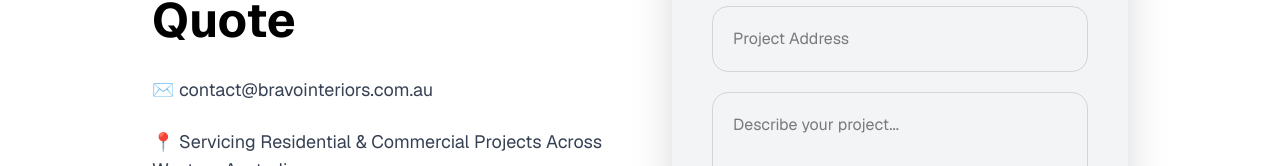
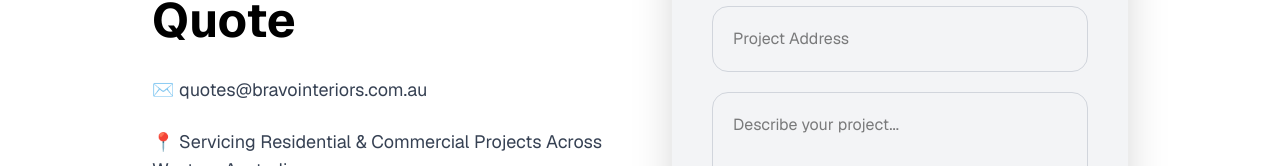
Before and after one commit to bravointeriors/Bravo-Interiors, a Next.js app: page / in a window 1280 px wide. Shown: the part 4707-4873 px from the top of the page. Built offline with nearby package versions, Linux system fonts and the light colour scheme.

Commit message:
update business email address

```diff
--- a/app/page.js
+++ b/app/page.js
@@ -383,7 +383,7 @@ const handleSubmit = async (e) => {
             </h2>
 
             <div className="space-y-6 text-lg text-gray-700">
-              <p>✉️ contact@bravointeriors.com.au</p>
+              <p>✉️ quotes@bravointeriors.com.au</p>
               <p>📍 Servicing Residential & Commercial Projects Across Western Australia</p>
             </div>
           </div>
```
